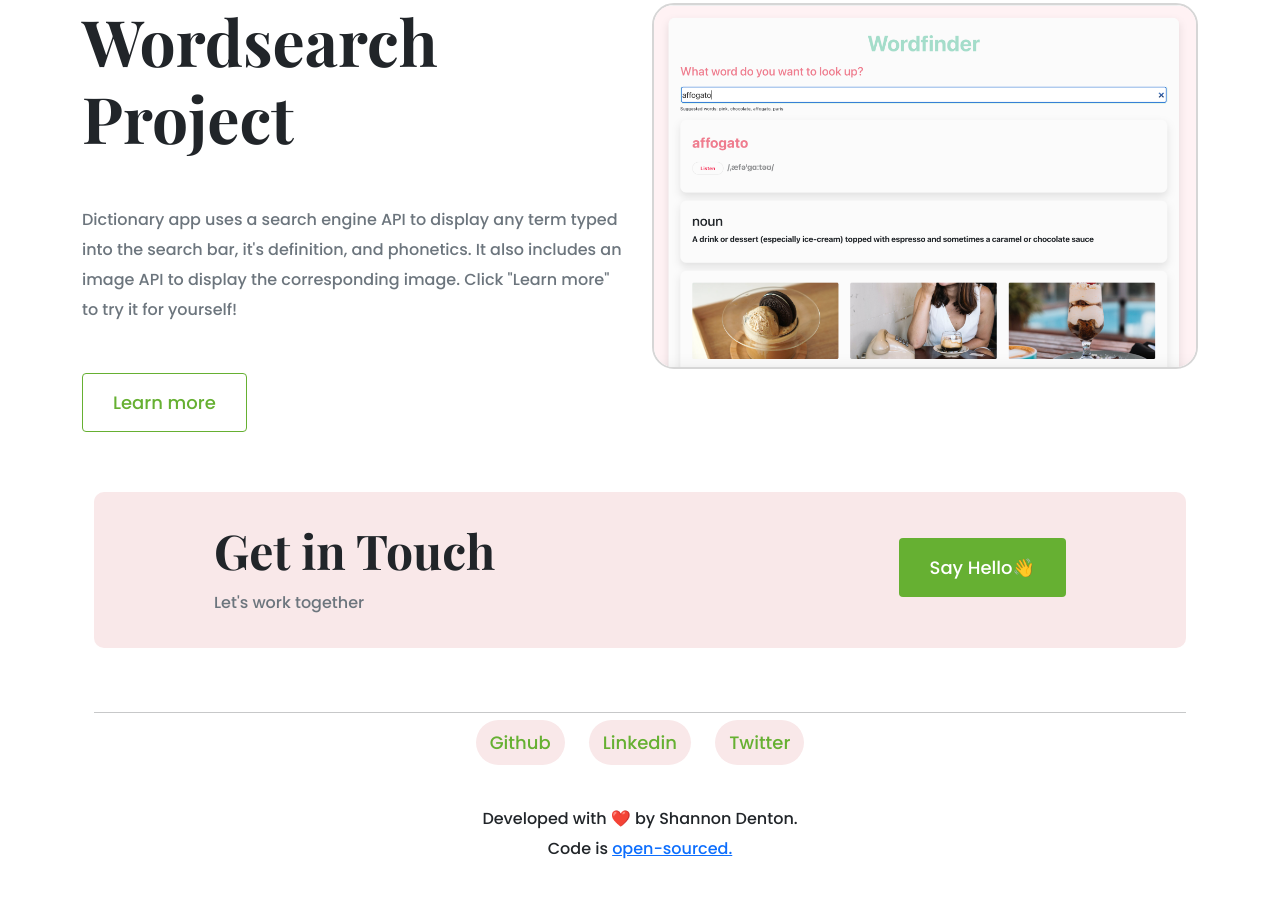
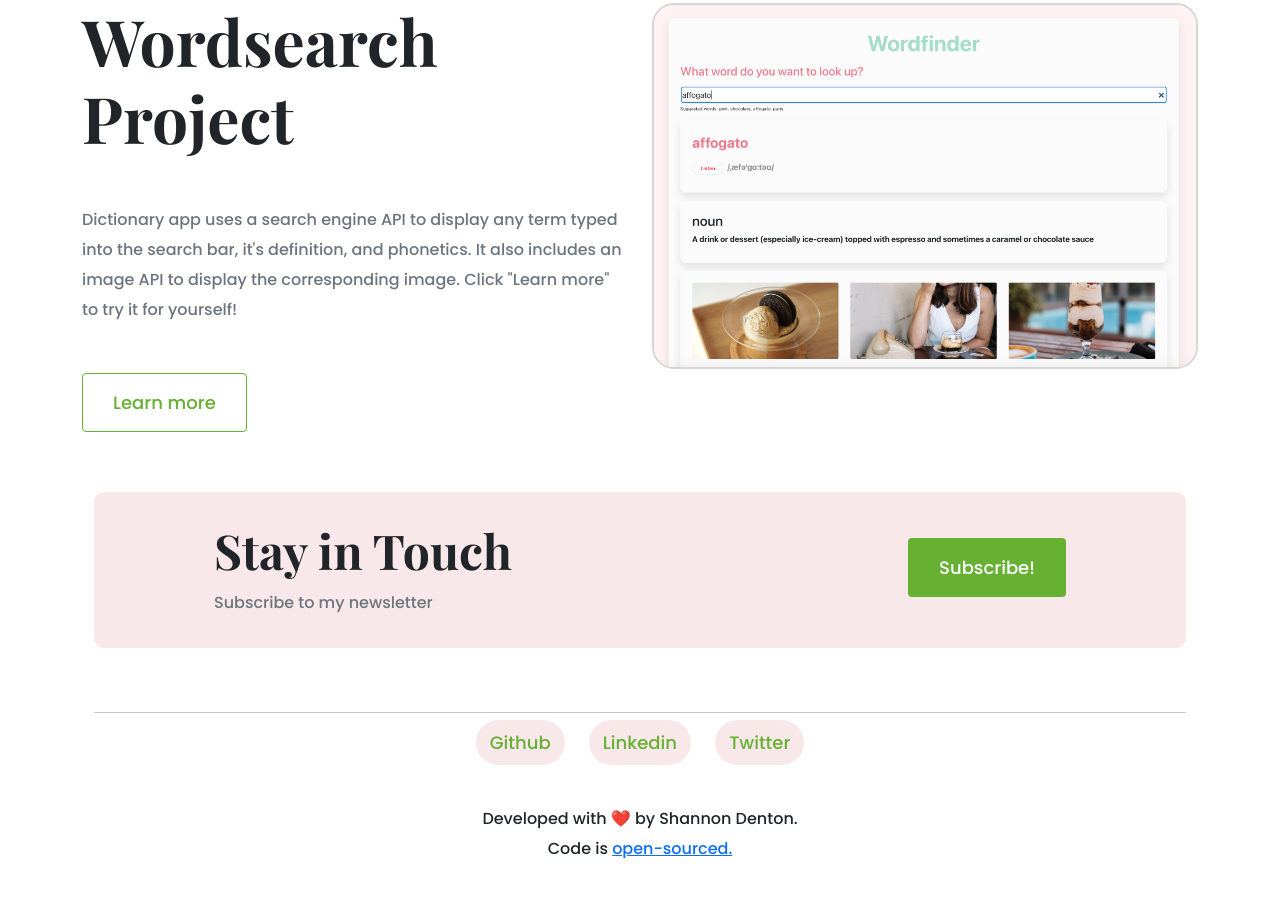
Before and after one commit to ShannonDenton/portfolio-project, a plain HTML site: page index.html in a window 1280 px wide. Shown: the part 2297-3195 px from the top of the page. Drawn offline with nearby package versions, Linux system fonts and the light colour scheme.

Commit message:
Added subscribe to newsletter button

```diff
--- a/index.html
+++ b/index.html
@@ -199,12 +199,12 @@
       <footer class="container">
         <div class="contact-box d-flex justify-content-between">
           <div>
-            <h3>Get in Touch</h3>
-            <p class="text-muted">Let's work together</p>
+            <h3>Stay in Touch</h3>
+            <p class="text-muted">Subscribe to my newsletter</p>
           </div>
           <div>
-            <a href="/contact.html" class="btn btn-branding mt-3"
-              >Say Hello👋</a
+            <a href="/subscriptionpage.html" class="btn btn-branding mt-3"
+              >Subscribe!</a
             >
           </div>
         </div>
```
